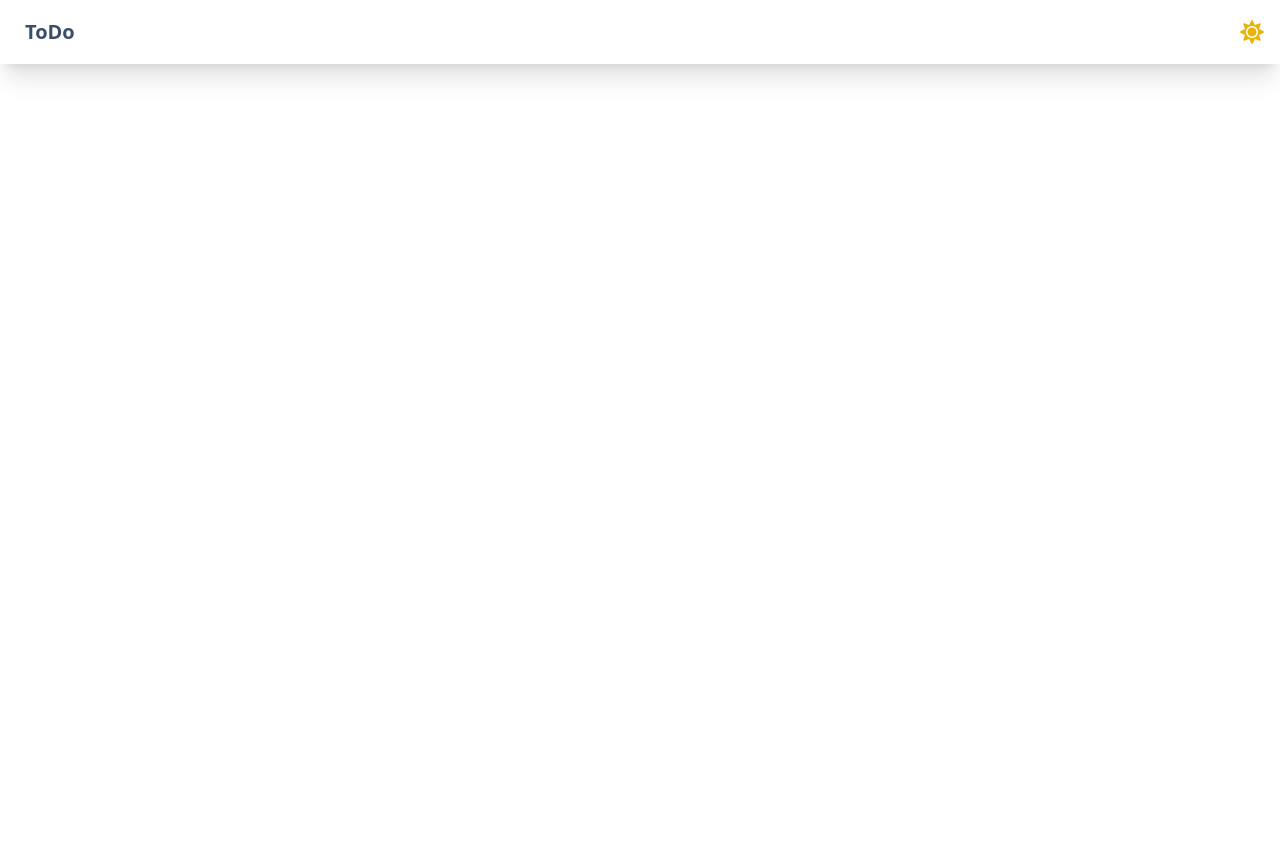
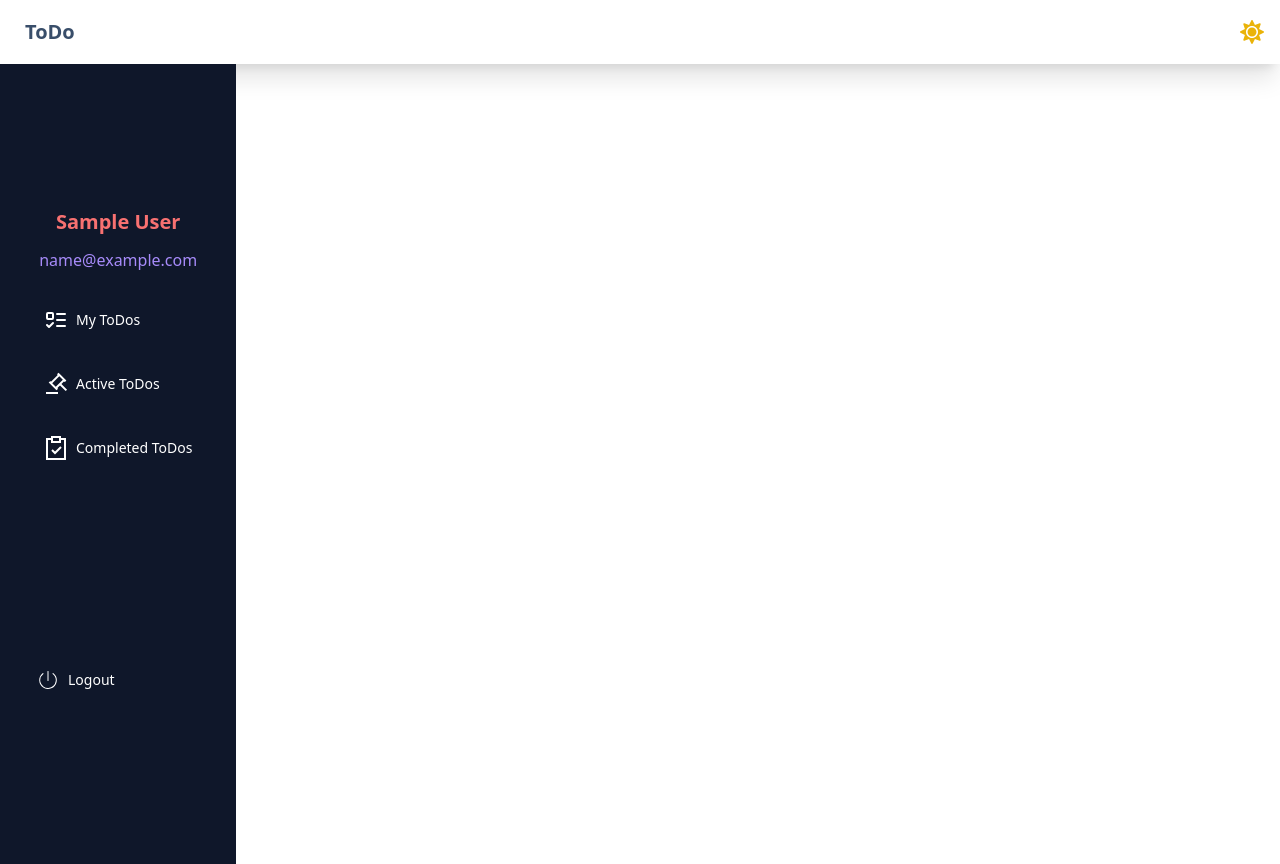
Before and after one commit to LaZyFee/ToDo_Client, a React (Vite) app: page / in a window 1280 px wide. Before the commit the page ends 800 px from the top, so only its background shows below. Built offline with nearby package versions, Linux system fonts and the light colour scheme; sample sign-in values are in the browser's storage.

Commit message:
Layout Updated

```diff
--- a/src/Layouts/Main.jsx
+++ b/src/Layouts/AuthLayout.jsx
@@ -1,7 +1,7 @@
 import { Outlet } from "react-router-dom";
 import Navbar from "../Pages/Shared/Navbar";
 
-function Main() {
+function AuthLayout() {
   return (
     <>
       <Navbar />
@@ -10,4 +10,4 @@ function Main() {
   );
 }
 
-export default Main;
+export default AuthLayout;
--- /dev/null
+++ b/src/Layouts/MainLayout.jsx
@@ -0,0 +1,83 @@
+import { Link, Outlet, useNavigate } from "react-router-dom";
+import Navbar from "../Pages/Shared/Navbar";
+import { useAuth } from "../Store/AuthStore";
+import { HiMenuAlt2 } from "react-icons/hi";
+import { CiPower } from "react-icons/ci";
+import { RiAuctionLine } from "react-icons/ri";
+import { GrCompliance } from "react-icons/gr";
+import { LuListTodo } from "react-icons/lu";
+
+function MainLayout() {
+  const { user, logout } = useAuth();
+  const navigate = useNavigate();
+  const handleLogout = async () => {
+    try {
+      await logout();
+      navigate("/auth/login");
+    } catch (error) {
+      console.error("Logout error:", error);
+    }
+  };
+  return (
+    <>
+      <Navbar />
+      <div className="drawer lg:drawer-open">
+        <input id="my-drawer-2" type="checkbox" className="drawer-toggle" />
+        <div className="drawer-content flex flex-col">
+          {/* Page content here */}
+          <Outlet />
+          <label htmlFor="my-drawer-2" className="drawer-button lg:hidden">
+            <HiMenuAlt2 className="text-3xl" />
+          </label>
+        </div>
+        <div className="drawer-side">
+          <label
+            htmlFor="my-drawer-2"
+            aria-label="close sidebar"
+            className="drawer-overlay"
+          ></label>
+          <div className="flex flex-col justify-evenly h-full  bg-slate-900 text-white">
+            <div>
+              <div className="flex flex-col gap-3 items-center">
+                <p className="text-xl font-bold text-red-400">{user?.name}</p>
+                <p className="text-center text-violet-400">{user?.email}</p>
+              </div>
+              <ul className="menu p-4">
+                <li>
+                  <Link className="text-2xl m-3" to="">
+                    <LuListTodo />
+                    <p className="text-sm">My ToDos</p>
+                  </Link>
+                </li>
+                <li>
+                  <Link className="text-2xl m-3" to="">
+                    <RiAuctionLine />
+                    <p className="text-sm">Active ToDos</p>
+                  </Link>
+                </li>
+                <li>
+                  <Link className="text-2xl m-3" to="">
+                    <GrCompliance />
+                    <p className="text-sm">Completed ToDos</p>
+                  </Link>
+                </li>
+              </ul>
+            </div>
+            <div>
+              <ul className="menu">
+                <li>
+                  <button className="text-2xl m-3" onClick={handleLogout}>
+                    <CiPower />
+                    <p className="text-sm">Logout</p>
+                  </button>
+                </li>
+              </ul>
+            </div>
+          </div>
+        </div>
+      </div>
+    </>
+  );
+}
+
+export default MainLayout;
--- a/src/Pages/Authentication/Login.jsx
+++ b/src/Pages/Authentication/Login.jsx
@@ -48,7 +48,12 @@ function Login() {
   };
 
   return (
-    <div className="hero min-h-screen">
+    <div className=" min-h-screen">
+      {" "}
+      <div className="text-center my-10">
+        <h1 className="text-3xl font-bold">Welcome to ToDo Web App</h1>
+      </div>
+      <div className="hero">
         <div className="flex-col border border-black p-4 lg:w-1/3">
           <h1 className="text-3xl font-bold my-4">Log in to your account</h1>
           <div className="card w-full max-w-sm shrink-0">
@@ -103,10 +108,11 @@ function Login() {
 
             <p>
               New to Expense Tracker?{" "}
-            <Link className="text-[#F63E7B]" to="/signup">
+              <Link className="text-[#F63E7B]" to="/auth/signup">
                 Create new Account
               </Link>
             </p>
+          </div>
         </div>
       </div>
     </div>
--- a/src/Pages/Authentication/Signup.jsx
+++ b/src/Pages/Authentication/Signup.jsx
@@ -120,7 +120,7 @@ function Signup() {
 
               <p className="text-center">
                 Already have an account?{" "}
-                <Link className="text-[#F63E7B]" to="/login">
+                <Link className="text-[#F63E7B]" to="/auth/login">
                   Please Login
                 </Link>
               </p>
--- a/src/Routes/MainRoutes.jsx
+++ b/src/Routes/MainRoutes.jsx
@@ -1,19 +1,28 @@
 import { createBrowserRouter } from "react-router-dom";
-import Main from "../Layouts/Main";
+import AuthLayout from "../Layouts/AuthLayout";
 import Signup from "../Pages/Authentication/Signup";
 import Login from "../Pages/Authentication/Login";
-
+import MainLayout from "../Layouts/MainLayout";
+import PrivateRoute from "../Utils/privateRoute";
 export const router = createBrowserRouter([
   {
     path: "/",
-    element: <Main />,
+    element: (
+      <PrivateRoute>
+        <MainLayout />
+      </PrivateRoute>
+    ),
+  },
+  {
+    path: "/auth",
+    element: <AuthLayout />,
     children: [
       {
-        path: "/signup",
+        path: "/auth/signup",
         element: <Signup />,
       },
       {
-        path: "/login",
+        path: "/auth/login",
         element: <Login />,
       },
     ],
--- /dev/null
+++ b/src/Utils/PrivateRoute.jsx
@@ -0,0 +1,22 @@
+import { useEffect } from "react";
+import { Navigate, useLocation } from "react-router-dom";
+import { useAuth } from "../Store/AuthStore";
+
+const PrivateRoute = ({ children }) => {
+  const { isAuthenticated } = useAuth();
+  const location = useLocation();
+
+  useEffect(() => {
+    if (!isAuthenticated && location.pathname !== "/auth/login") {
+      <Navigate to="/login" replace />;
+    }
+  }, [isAuthenticated, location]);
+
+  if (!isAuthenticated) {
+    return <Navigate to="/auth/login" replace />;
+  }
+
+  return children;
+};
+
+export default PrivateRoute;
--- /dev/null
+++ b/src/Utils/ShowToast.jsx
@@ -0,0 +1,14 @@
+import Swal from "sweetalert2";
+
+export const showToast = (title, text, icon = "success") => {
+  Swal.fire({
+    title,
+    text,
+    icon,
+    toast: true,
+    position: "top",
+    showConfirmButton: false,
+    timer: 3000,
+    timerProgressBar: true,
+  });
+};
```
Lines whose indentation alone changed are shown as unchanged.
